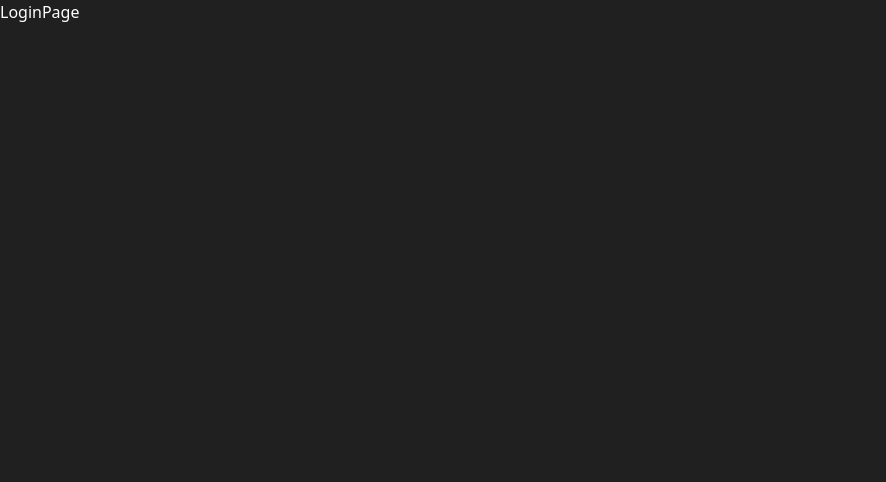
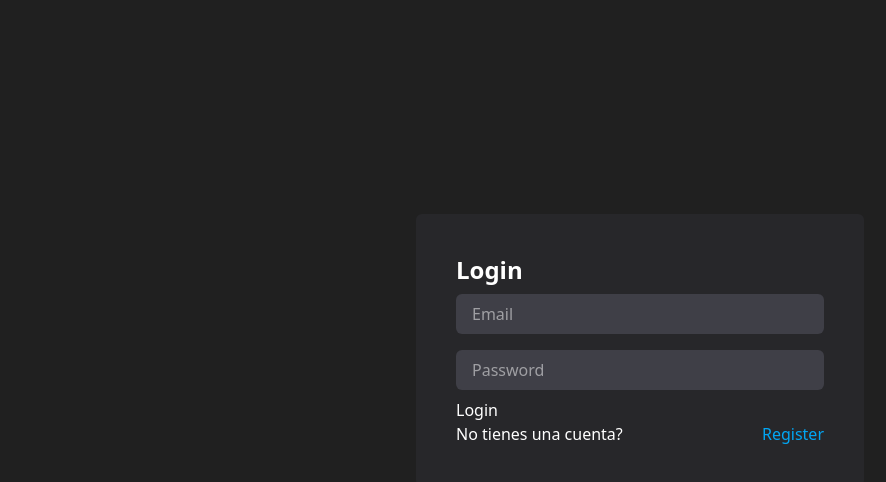
Before and after one commit to pablem08/mern-crud-auth, a React (Vite) app in the folder cliente/: page /login in a window 1280 px wide. Shown: the top 482 px of the page, without its empty margins (0-886 px from the left). Built offline with nearby package versions, Linux system fonts and the light colour scheme.

Commit message:
Creamos validaciones de email y contraseña  en el login

```diff
--- a/cliente/src/api/auth.js
+++ b/cliente/src/api/auth.js
@@ -3,3 +3,5 @@
 const API = "http://localhost:3000/api";
 
 export const registerRequest = (user) => axios.post(`${API}/register`, user);
+
+export const loginRequest = (user) => axios.post(`${API}/login`, user);
--- a/cliente/src/context/authContext.jsx
+++ b/cliente/src/context/authContext.jsx
@@ -1,5 +1,5 @@
-import { createContext, useContext, useState } from "react";
-import { registerRequest } from "../api/auth";
+import { createContext, useContext, useEffect, useState } from "react";
+import { registerRequest, loginRequest } from "../api/auth";
 
 // eslint-disable-next-line react-refresh/only-export-components
 export const AuthContext = createContext();
@@ -28,8 +28,31 @@
       setErrors(error.response.data);
     }
   };
+
+  const signin = async (user) => {
+    try {
+      const res = await loginRequest(user);
+      console.log(res);
+    } catch (error) {
+      if (Array.isArray(error.response.data)) {
+        return setErrors(error.response.data);
+      }
+      setErrors([error.response.data.message]);
+    }
+  };
+
+  useEffect(() => {
+    if (errors.length > 0) {
+      const timer = setTimeout(() => {
+        setErrors([]);
+      }, 5000);
+      return () => clearTimeout(timer);
+    }
+  }, [errors]);
   return (
-    <AuthContext.Provider value={{ signup, user, isAuthenticated, errors }}>
+    <AuthContext.Provider
+      value={{ signup, signin, user, isAuthenticated, errors }}
+    >
       {children}
     </AuthContext.Provider>
   );
--- a/cliente/src/pages/LoginPage.jsx
+++ b/cliente/src/pages/LoginPage.jsx
@@ -1,7 +1,59 @@
+import { useForm } from "react-hook-form";
+import { useAuth } from "../context/AuthContext";
+import { Link } from "react-router";
+
 const LoginPage = () => {
+  const {
+    register,
+    handleSubmit,
+    formState: { errors },
+  } = useForm();
+  const { signin, errors: signinErrors } = useAuth();
+
+  const onSubmit = handleSubmit((data) => {
+    signin(data);
+  });
   return (
-    <div>LoginPage</div>
-  )
-}
+    <div className="flex h-[calc(100vh-100px)] items-center justify-center">
+      <div className="bg-zinc-800 max-w-md w-full p-10 rounded-md">
+        {signinErrors.map((error, i) => (
+          <div className="bg-red-500 p-2 text-white text-center my-2" key={i}>
+            {error}
+          </div>
+        ))}
+        <h1 className="text-2xl font-bold">Login</h1>
+        <form onSubmit={onSubmit}>
+          <input
+            type="email"
+            {...register("email", { required: true })}
+            className="w-full bg-zinc-700 text-white px-4 py-2 rounded-md my-2"
+            placeholder="Email"
+          />
 
-export default LoginPage
+          {errors.email && <p className="text-red-500">Email is required</p>}
+
+          <input
+            type="password"
+            {...register("password", { required: true })}
+            className="w-full bg-zinc-700 text-white px-4 py-2 rounded-md my-2"
+            placeholder="Password"
+          />
+
+          {errors.password && (
+            <p className="text-red-500">Password is required</p>
+          )}
+
+          <button type="submit">Login</button>
+        </form>
+        <p className="flex gap-x-2 justify-between">
+          No tienes una cuenta?
+          <Link to="/register" className="text-sky-500">
+            Register
+          </Link>
+        </p>
+      </div>
+    </div>
+  );
+};
+
+export default LoginPage;
--- a/cliente/src/pages/RegisterPage.jsx
+++ b/cliente/src/pages/RegisterPage.jsx
@@ -1,8 +1,7 @@
 import { useForm } from "react-hook-form";
 import { useAuth } from "../context/AuthContext";
 import { useEffect } from "react";
-import { useNavigate } from "react-router";
-
+import { Link, useNavigate } from "react-router";
 
 const RegisterPage = () => {
   const {
@@ -64,6 +63,12 @@
 
         <button type="submit">Register</button>
       </form>
+      <p className="flex gap-x-2 justify-between">
+        Ya tienes una cuenta?
+        <Link to="/login" className="text-sky-500">
+          Login
+        </Link>
+      </p>
     </div>
   );
 };
```
